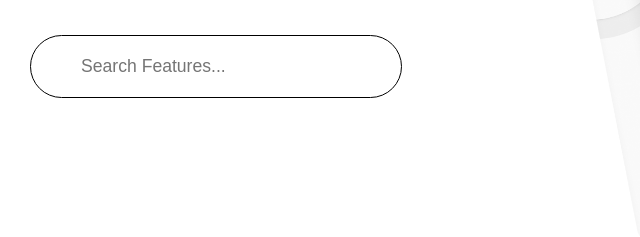
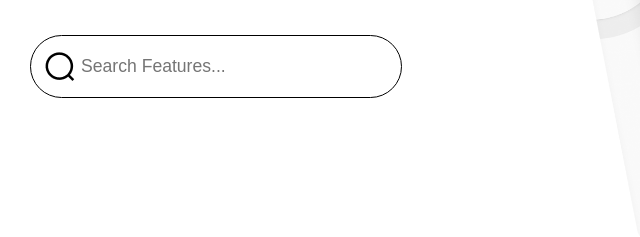
Before and after one commit to DipFellowAyo/DukkaProductLandingManual, a plain HTML site: page index.html in a window 1280 px wide. Shown: the part 573-810 px from the top of the page, 98-738 px from the left. Drawn offline with Linux system fonts and the light colour scheme; the site is published under a folder, as on GitHub Pages, so addresses that start at the root find nothing.

Commit message:
changes to background image

```diff
--- a/css/styles.css
+++ b/css/styles.css
@@ -46,7 +46,7 @@ header {
 }
 
 .search {
-    background-image: url('/images/search.png');
+    background: url('../images/search.png');
     background-position: 10px 12px;
     background-repeat: no-repeat;
     border: 1.5px solid #000000;
```
